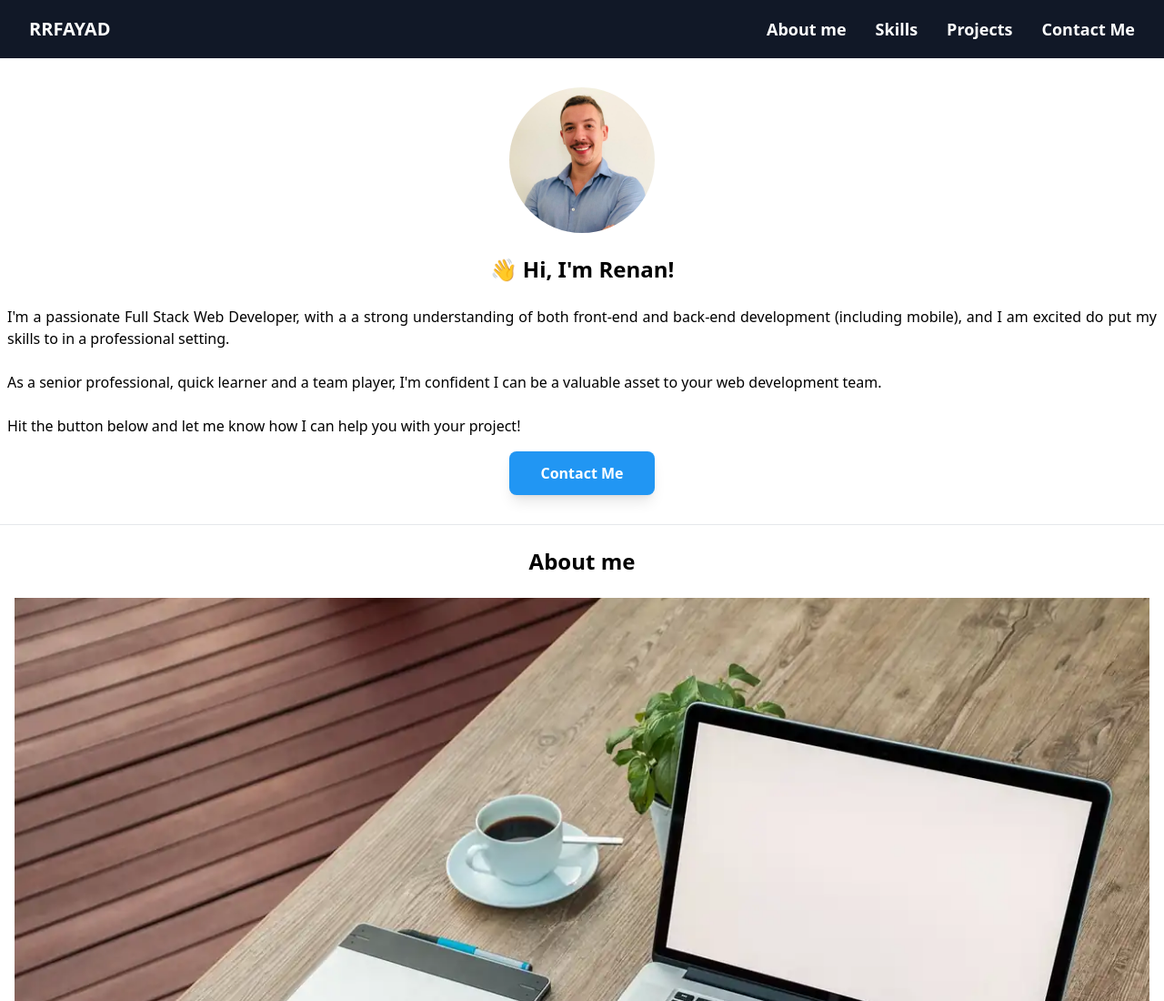
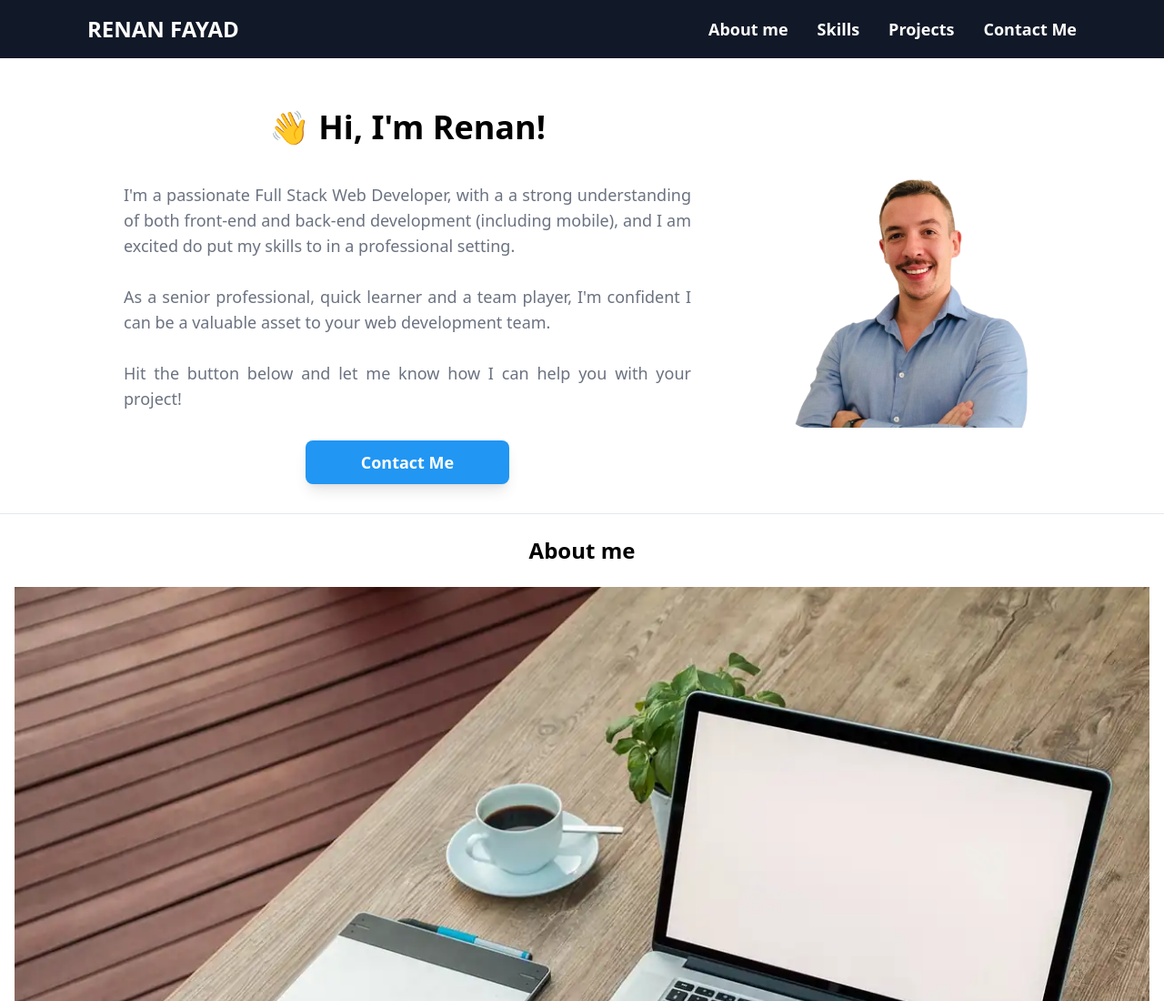
Before and after one commit to RRFayad/personal-portfolio, a website: page index.html in a window 1280 px wide. Shown: the top 1100 px of the page at 91% size. Drawn offline with nearby package versions, Linux system fonts and the light colour scheme; files that its build step writes are made by us from their sources; files whose address does not match are found by name.

Commit message:
style: Desktop View - Nav Bar and 1st Section

```diff
--- a/index.html
+++ b/index.html
@@ -8,15 +8,17 @@
   <body class="">
     <!-- Nav Bar -->
     <nav
-      class="bg-[#111827] flex justify-between items-center h-16 px-8 relative mb-4"
+      class="bg-[#111827] flex justify-between items-center h-16 px-8 relative mb-4 lg:px-24"
     >
       <div class="visible my-auto lg:hidden absolute">
         <div class="mb-[6px] h-[2px] w-6 bg-white"></div>
         <div class="mb-[6px] h-[2px] w-5 bg-white"></div>
         <div class="h-[2px] w-6 bg-white"></div>
       </div>
-      <h1 class="text-white text-center text-xl font-bold w-[100%] lg:w-auto">
-        RRFAYAD
+      <h1
+        class="text-white text-center text-xl font-bold w-[100%] lg:w-auto lg:text-2xl"
+      >
+        RENAN FAYAD
       </h1>
       <ul class="space-x-8 hidden lg:flex">
         <li class="text-white font-bold text-lg">About me</li>
@@ -27,13 +29,24 @@
     </nav>
     <main>
       <!--  INTRO SECTION -->
-      <section class="flex flex-col-reverse">
-        <div class="p-2">
-          <h1 class="text-center font-bold text-2xl">
+      <section
+        class="flex flex-col lg:flex-row-reverse lg:justify-around lg:items-center lg:px-20 lg:mt-12"
+      >
+        <div
+          class="w-40 h-40 m-auto lg:m-0 overflow-hidden rounded-full relative my-4 lg:h-72 lg:w-72 lg:rounded-3xl"
+        >
+          <img
+            src="assets/Profile-Pic-No-BG.png"
+            alt=""
+            class="m-auto object-cover object-top"
+          />
+        </div>
+        <div class="p-2 lg:w-[640px] lg:flex-col">
+          <h1 class="text-center font-bold text-2xl lg:text-4xl">
             👋 Hi, I'm Renan! <br />
           </h1>
           <br />
-          <p class="text-justify">
+          <p class="text-justify lg:text-lg lg:mt-4 text-gray-500">
             I'm a passionate Full Stack Web Developer, with a a strong
             understanding of both front-end and back-end development (including
             mobile), and I am excited do put my skills to in a professional
@@ -45,19 +58,10 @@
             with your project!
           </p>
           <button
-            class="bg-[#2196f3] w-40 h-12 text-white font-bold rounded-lg mx-auto mt-4 shadow-lg block active:opacity-80"
+            class="bg-[#2196f3] w-40 h-12 text-white font-bold rounded-lg mx-auto mt-8 shadow-lg block active:opacity-80 lg:w-56 lg:text-lg hover:bg-[#177fd4]"
           >
             Contact Me
           </button>
-        </div>
-        <div
-          class="w-40 h-40 m-auto overflow-hidden rounded-full relative my-4"
-        >
-          <img
-            src="assets/Profile__Pic__LI.jpeg"
-            alt=""
-            class="h-56 m-auto object-cover object-top"
-          />
         </div>
       </section>
       <hr class="my-6" />
```
Also changed, not shown: assets/Profile-Pic-No-BG.png (added).
